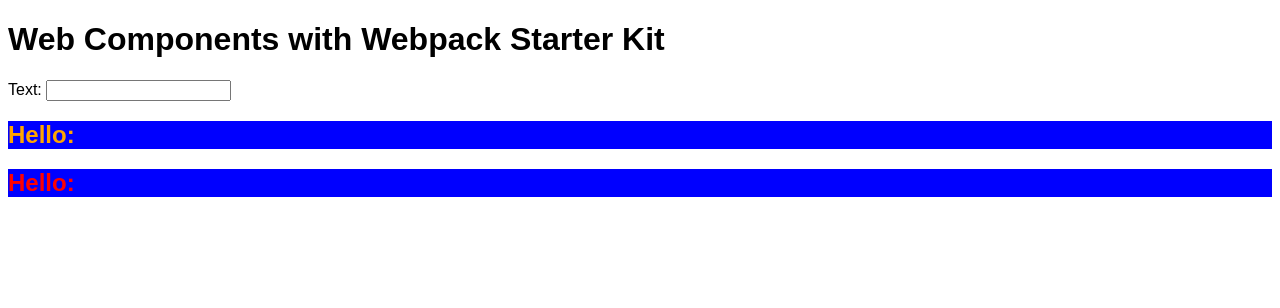
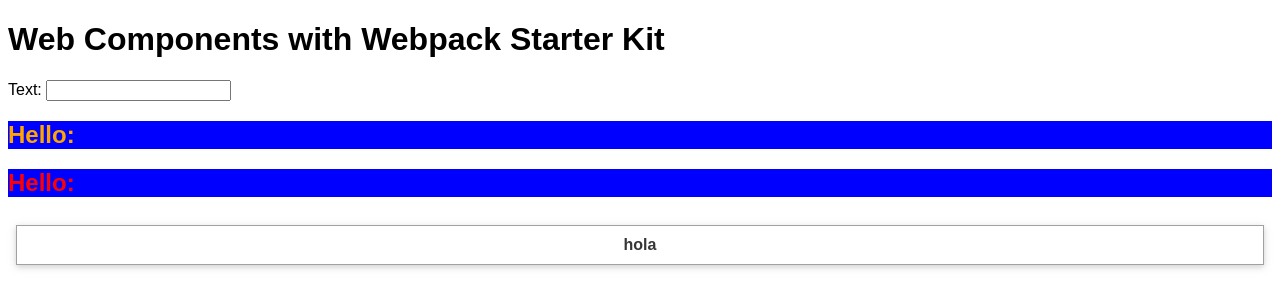
Before and after one commit to mfuenzalida1/IIC3585-Grupo7-Tarea7, a website built with webpack: page dist/index.html in a window 1280 px wide. Built offline with nearby package versions, Linux system fonts and the light colour scheme.

Commit message:
custom button component

```diff
--- /dev/null
+++ b/src/components/custom-button.js
@@ -0,0 +1,82 @@
+const template = document.createElement('template');
+
+template.innerHTML = `
+    <style>
+        .container {
+            padding: 8px;
+        }
+
+        button {
+            display: block;
+            overflow: hidden;
+            position: relative;
+            padding: 0 16px;
+            font-size: 16px;
+            font-weight: bold;
+            text-overflow: ellipsis;
+            white-space: nowrap;
+            cursor: pointer;
+            outline: none;
+
+            width: 100%;
+            height: 40px;
+
+            box-sizing: border-box;
+            border: 1px solid #a1a1a1;
+            background: #ffffff;
+            box-shadow: 0 2px 4px 0 rgba(0,0,0, 0.05), 0 2px 8px 0 rgba(161,161,161, 0.4);
+            color: #363636;
+            cursor: pointer;
+        }
+    </style>
+
+    <div class="container">
+        <button>Label</button>
+    </div>
+`;
+
+class CustomButton extends HTMLElement {
+    constructor() {
+        super();
+
+        this._shadowRoot = this.attachShadow({
+            mode: 'open' // Componente accesible
+        });
+        this._shadowRoot.appendChild(template.content.cloneNode(true)); // Reusable en el HTML
+        this.$button = this._shadowRoot.querySelector('button');
+        this.$button.addEventListener('click', () => {
+            this.dispatchEvent(
+                // Dispara un evento hacia el componente padre
+                new CustomEvent('onClick', {
+                    detail: 'Hola desde el interior de custom-button',
+                })
+            );
+        });
+    }
+
+    get label() {
+        // Refleja el valor del atributo label mas reciente a la propiedad de la clase
+        return this.getAttribute('label');
+    }
+
+    set label(value) {
+        // Para activar el callback con cambios de un atributo desde el script
+        this.setAttribute('label', value);
+    }
+
+    static get observedAttributes() {
+        // Define los atributos en donde se observan cambios
+        return ['label'];
+    }
+
+    attributeChangedCallback(name, oldVal, newVal) {
+        // Recibe el cambio del atributo
+        this.render();
+    }
+
+    render() {
+        this.$button.innerHTML = this.label;
+    }
+}
+
+window.customElements.define('custom-button', CustomButton);
--- a/src/components/say-something.js
+++ b/src/components/say-something.js
@@ -45,7 +45,7 @@
             case 'text':
                 this._text = newVal;
                 break;
-        };
+        }
 
         this._render();
     }
--- a/src/index.js
+++ b/src/index.js
@@ -1,4 +1,5 @@
 import './components/say-something.js';
+import './components/custom-button.js';
 
 const template = document.createElement('template');
 
@@ -17,7 +18,10 @@
 		Text: <input type="text" />
 
 		<say-something></say-something>
+
 		<say-something color="red"></say-something>
+
+		<custom-button label="hola"></custom-button>
 	</div>
 `;
 
@@ -32,6 +36,14 @@
         this.$input.addEventListener('input', this._handleChange.bind(this));
 
         this.$allSaySomething = this._shadowRoot.querySelectorAll('say-something');
+        this.$customButton = this._shadowRoot.querySelector('custom-button');
+
+        this.$customButton.addEventListener(
+            // Captura el onClick desde un componente hijo de custom-button
+            'onClick', value => {
+                console.log(value);
+            }
+        );
     }
 
     _handleChange() {
```
Also changed, not shown: dist/index.html.
